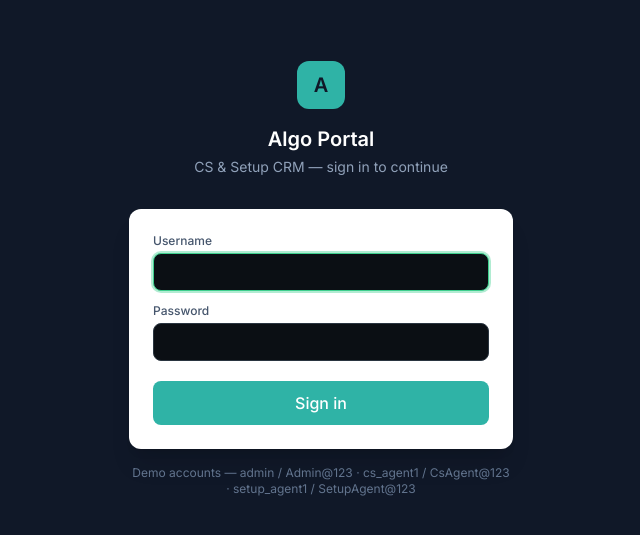
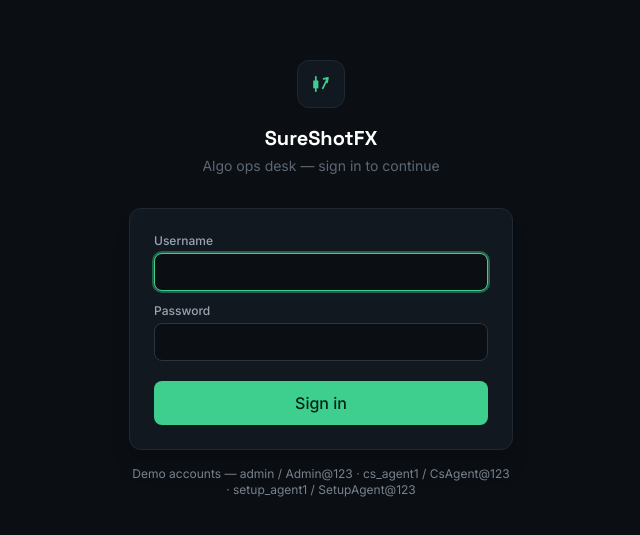
Before and after one commit to taibul-git/ALGO-, a React (Vite) app in the folder algo-portal/algo-portal/: page /login in a window 1280 px wide. Shown: the part 121-656 px from the top of the page, without its empty margins (319-959 px from the left). Built offline with nearby package versions, Linux system fonts and the light colour scheme; no server answers.

Commit message:
Update Login.jsx

```diff
--- a/algo-portal/algo-portal/src/pages/Login.jsx
+++ b/algo-portal/algo-portal/src/pages/Login.jsx
@@ -26,34 +26,40 @@ export default function Login() {
   };
 
   return (
-    <div className="min-h-screen flex items-center justify-center bg-[#101828] px-4">
+    <div className="min-h-screen flex items-center justify-center bg-[#0B0F14] px-4">
       <div className="w-full max-w-sm">
         <div className="text-center mb-8">
-          <div className="w-12 h-12 rounded-xl bg-[#2FB3A6] mx-auto flex items-center justify-center font-bold text-xl text-[#101828]">A</div>
-          <h1 className="mt-4 text-xl font-semibold text-white">Algo Portal</h1>
-          <p className="text-sm text-slate-400 mt-1">CS &amp; Setup CRM — sign in to continue</p>
+          <div className="w-12 h-12 rounded-xl bg-[#12181F] border border-[#1F2933] mx-auto flex items-center justify-center">
+            <svg width="26" height="26" viewBox="0 0 30 30">
+              <line x1="9" y1="6" x2="9" y2="24" stroke="#3ECF8E" strokeWidth="2" />
+              <rect x="6" y="11" width="6" height="9" fill="#3ECF8E" />
+              <path d="M17 20 L23 8 M23 8 L18 9 M23 8 L22 13" stroke="#3ECF8E" strokeWidth="2" fill="none" strokeLinecap="round" strokeLinejoin="round" />
+            </svg>
+          </div>
+          <h1 className="mt-4 text-xl font-semibold text-white" style={{ fontFamily: "'Space Grotesk', sans-serif" }}>SureShotFX</h1>
+          <p className="text-sm text-[#5C6773] mt-1">Algo ops desk — sign in to continue</p>
         </div>
 
-        <form onSubmit={handleSubmit} className="bg-white rounded-xl p-6 shadow-xl">
-          {error && <div className="mb-4 text-sm text-rose-700 bg-rose-50 border border-rose-200 rounded-lg px-3 py-2">{error}</div>}
+        <form onSubmit={handleSubmit} className="bg-[#12181F] rounded-xl p-6 shadow-xl border border-[#1F2933]">
+          {error && <div className="mb-4 text-sm text-[#E5484D] bg-[#E5484D]/10 border border-[#E5484D]/30 rounded-lg px-3 py-2">{error}</div>}
           <label className="block mb-3">
-            <span className="block text-xs font-medium text-slate-600 mb-1">Username</span>
+            <span className="block text-xs font-medium text-[#9AA5B1] mb-1">Username</span>
             <input className={inputCls} value={username} onChange={(e) => setUsername(e.target.value)} autoFocus />
           </label>
           <label className="block mb-5">
-            <span className="block text-xs font-medium text-slate-600 mb-1">Password</span>
+            <span className="block text-xs font-medium text-[#9AA5B1] mb-1">Password</span>
             <input type="password" className={inputCls} value={password} onChange={(e) => setPassword(e.target.value)} />
           </label>
           <button
             type="submit"
             disabled={loading}
-            className="w-full bg-[#2FB3A6] hover:bg-[#279e93] text-white font-medium py-2.5 rounded-lg transition-colors disabled:opacity-60"
+            className="w-full bg-[#3ECF8E] hover:bg-[#2FAD79] text-[#04231A] font-medium py-2.5 rounded-lg transition-colors disabled:opacity-60"
           >
             {loading ? 'Signing in…' : 'Sign in'}
           </button>
         </form>
 
-        <p className="text-center text-xs text-slate-500 mt-4">
+        <p className="text-center text-xs text-[#77828E] mt-4">
           Demo accounts — admin / Admin@123 · cs_agent1 / CsAgent@123 · setup_agent1 / SetupAgent@123
         </p>
       </div>
```
